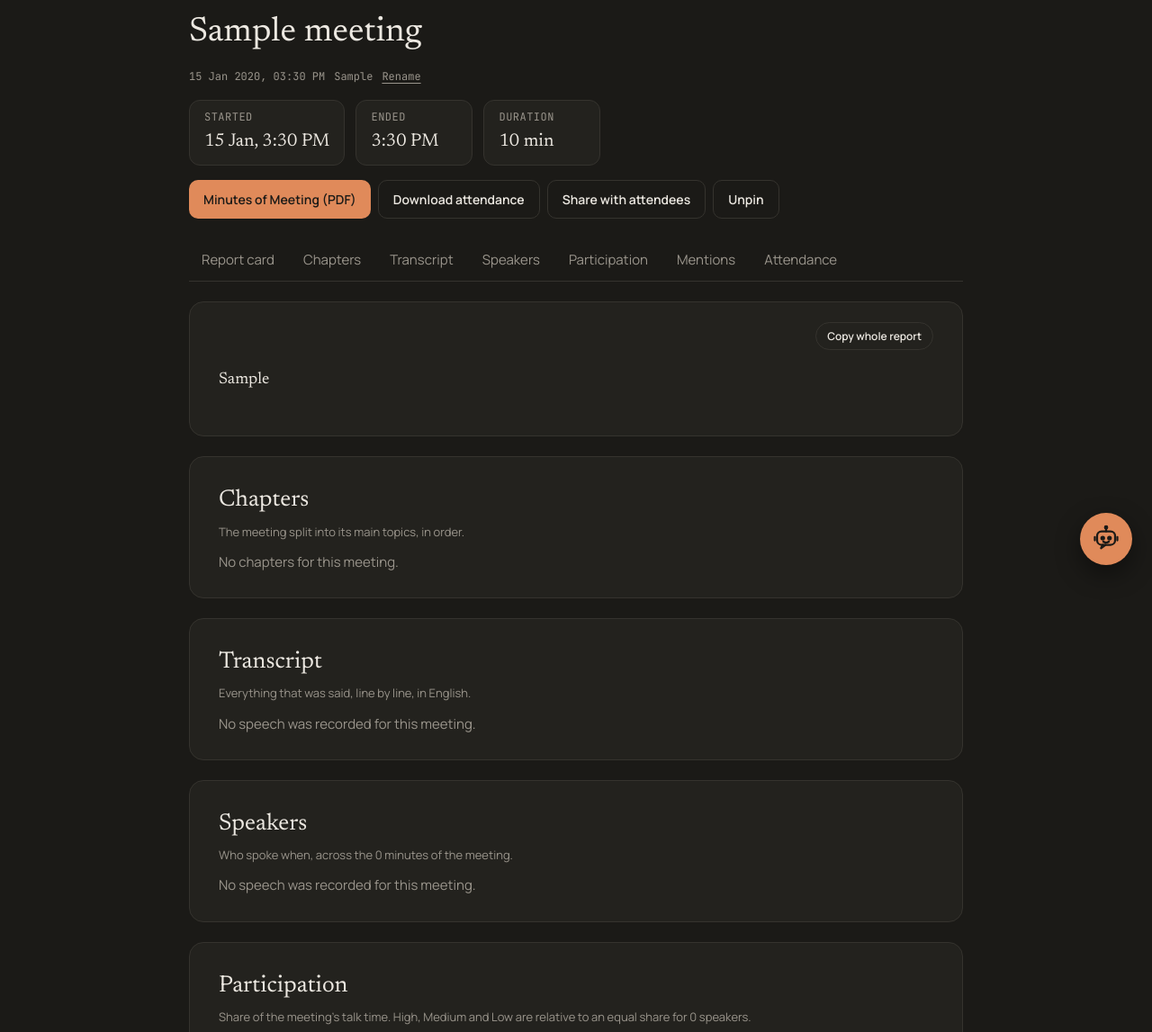
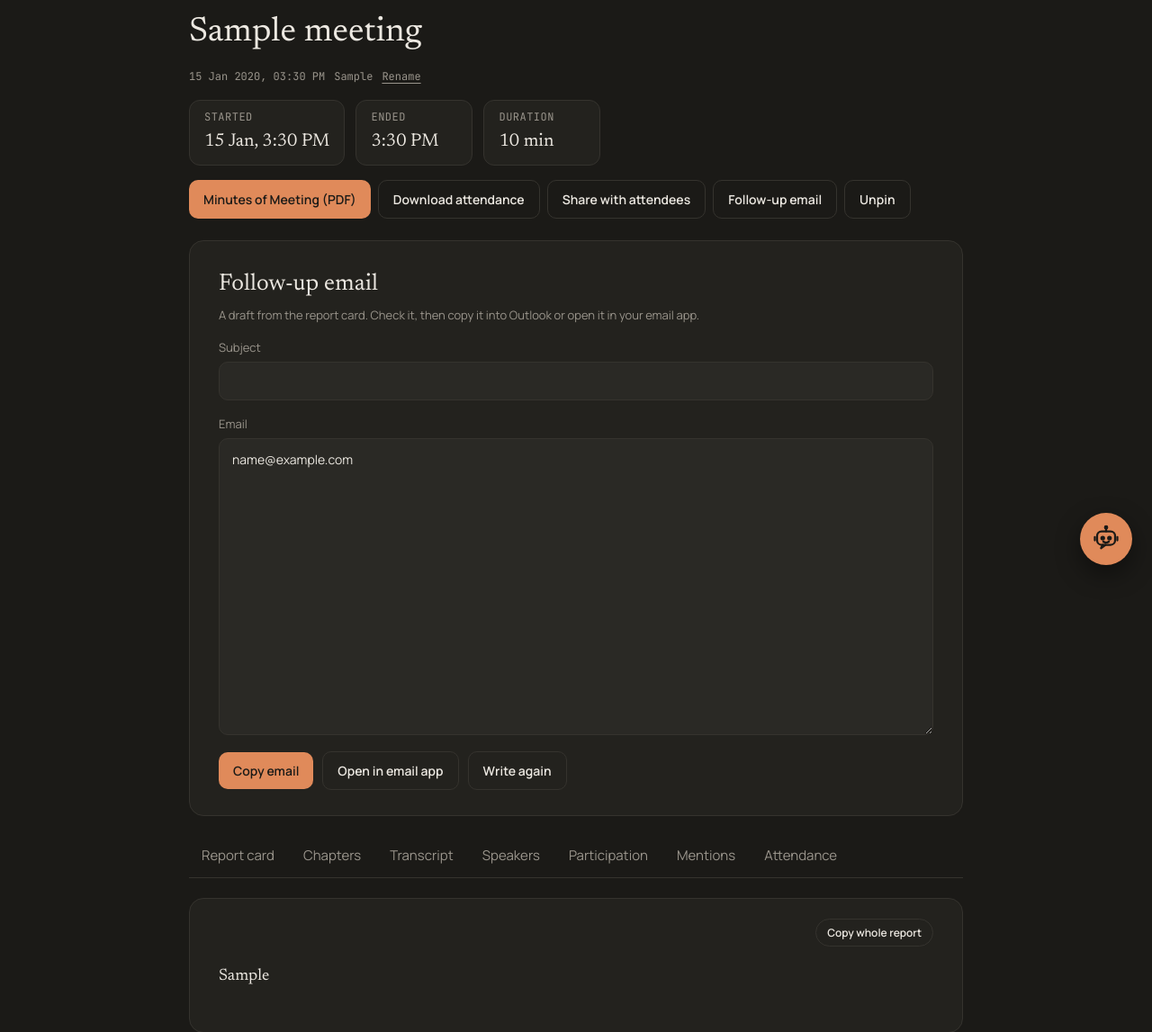
Before and after one commit to sameer-sde/meeting-agent, a Flask app: page /report/1 in a window 1280 px wide. Shown: the part 150-1297 px from the top of the page at 90% size. Run offline with Flask 3, Linux system fonts and the light colour scheme; the visitor is signed in with stand-in values (Sample User, id 1); tables that the repository leaves empty hold one stand-in row (values such as "Sample post"); grey boxes marked "Sample" are stand-in pictures; some libraries are stand-ins or nearby versions.

Commit message:
Names and terms list, meeting types, follow-up email draft

```diff
--- a/web/app.py
+++ b/web/app.py
@@ -4,6 +4,7 @@ Run locally:   python -m web.app        (opens on http://localhost:5050)
 Run online:    gunicorn web.app:app     (see README for Render setup)
 """
 import os
+import re
 import threading
 import time
 from datetime import datetime, timezone
@@ -564,7 +565,10 @@ def report(rid):
     from .reports import plain
     copies = {"summary": plain(m.report_md, "Summary"), "actions": plain(m.report_md, "Action items"),
               "all": f"{m.title}\n" + plain(m.report_md)}
+    fu_subject, fu_body = _split_subject(m.followup_email)
     return render_template("report.html", m=m, report_html=html, part_rows=part_rows, copies=copies,
+                           fu_subject=fu_subject, fu_body=fu_body,
+                           fu_to=",".join(p["email"] for p in share_to if p["status"].startswith("Attended")),
                            mentions=ments, people=people, chapters=chapters, share_to=share_to,
                            followups=followups, score=score,
                            widget=_widget("this meeting", url_for("ask", rid=m.id), url_for("chat_clear", rid=m.id),
@@ -574,6 +578,15 @@ def report(rid):
                            open_tasks=Session.query(Task).filter_by(meeting_id=m.id, done=False).count(),
                            lines=analytics.transcript_rows(segs, TZ, JUNK),
                            timeline=analytics.timeline(segs, TZ))
+
+
+def _split_subject(text):
+    """("subject", "body") from a draft whose first line is "Subject: ..."."""
+    text = (text or "").strip()
+    first, _, rest = text.partition("\n")
+    if first.lower().startswith("subject:"):
+        return first.split(":", 1)[1].strip(), rest.strip()
+    return "", text
 
 
 def _safe_name(m):
@@ -659,6 +672,27 @@ def fix_speaker(rid):
             t.owner, t.text = swap(t.owner)[:255], swap(t.text)
     Session.commit()
     flash(f"“{old}” now shows as “{new}” in this meeting.")
+    return redirect(back)
+
+
+@app.post("/report/<int:rid>/followup")
+@login_required
+def followup_email(rid):
+    """Write (or write again) a follow-up email draft from the report card. One AI call."""
+    from . import reports
+    m = _own_meeting(rid)
+    back = url_for("report", rid=rid) + "#followup"
+    if not m.report_md or m.status != "done":
+        return redirect(back)
+    rows = Session.query(Task).filter_by(meeting_id=m.id).order_by(Task.id).all()
+    task_lines = "\n".join(f"- {t.text} | owner: {t.owner or 'not set'} | due: {t.due or 'not set'}" for t in rows)
+    try:
+        m.followup_email = reports.make_followup(m.title, local_time(m.created_at, "%d %B %Y"),
+                                                 g.user.name or g.user.first_name, m.report_md, task_lines,
+                                                 g.user.vocab or "")
+        Session.commit()
+    except Exception as e:
+        flash(f"Couldn't write the email: {e}")
     return redirect(back)
 
 
@@ -1135,7 +1169,9 @@ def mom(rid):
     import re
     html = re.sub(r"(</strong>\s*)(Not covered|Partly covered|Covered)\b",
                   lambda x: x[1] + f'<span class="ag {x[2].split()[0].lower()}">{x[2]}</span>', html)
-    return render_template("mom.html", m=m, mom_html=html, people=people, prepared_for=g.user)
+    from .reports import KINDS, kind_of
+    return render_template("mom.html", m=m, mom_html=html, people=people, prepared_for=g.user,
+                           kinds=KINDS, kind=kind_of(m.title, m.kind), kind_chosen=m.kind in KINDS)
 
 
 def _mom_markdown(m):
@@ -1168,18 +1204,21 @@ def _mom_markdown(m):
 @login_required
 def mom_agenda(rid):
     """Add or change a meeting's agenda after the fact, and write the minutes again with it."""
+    from .reports import SHAPES
     m = _own_meeting(rid)
     m.agenda = _clean_agenda(request.form.get("agenda", ""))
+    if request.form.get("kind") in SHAPES:
+        m.kind = request.form["kind"]
     Session.commit()
     if request.form.get("rewrite"):
         try:
             m.mom_md = tasks.build_mom(Session(), g.user, m)
             Session.commit()
-            flash("Agenda saved and the minutes were written again with the agenda check.")
+            flash("Saved. The minutes were written again.")
         except Exception as e:
-            flash(f"Agenda saved, but the minutes couldn't be written again: {e}")
+            flash(f"Saved, but the minutes couldn't be written again: {e}")
     else:
-        flash("Agenda saved. Press Rewrite MOM to add the agenda check.")
+        flash("Saved. Press Rewrite MOM to write the minutes again with these changes.")
     return redirect(url_for("mom", rid=rid))
 
 
@@ -1310,6 +1349,9 @@ def settings():
                 flash("The Transcription key should start with vxa_tx_. On Vexa, choose 'Transcription Key' when creating it.")
                 return _back("settings")
             u.tx_key = tx
+        if "vocab" in request.form:
+            words = [" ".join(w.split())[:60] for w in re.split(r"[\n,]+", request.form["vocab"])]
+            u.vocab = "\n".join(dict.fromkeys(w for w in words if w))[:3000] or None
         if "report_to" in request.form:
             u.report_to = request.form["report_to"].strip()
         if request.form.get("bot_form"):
--- a/web/models.py
+++ b/web/models.py
@@ -80,6 +80,7 @@ class User(Base):
     always_join: Mapped[bool | None] = mapped_column(Boolean, nullable=True, default=False)
     weekly_on: Mapped[bool | None] = mapped_column(Boolean, nullable=True, default=True)   # Monday summary email
     weekly_sent: Mapped[str | None] = mapped_column(String(10), nullable=True)            # date it was last sent
+    vocab: Mapped[str | None] = mapped_column(Text, nullable=True)   # names and terms, spelled correctly, one per line
     created_at: Mapped[datetime] = mapped_column(DateTime(timezone=True), default=now)
 
     meetings = relationship("Meeting", back_populates="user", cascade="all, delete-orphan")
@@ -166,6 +167,8 @@ class Meeting(Base):
     pinned: Mapped[bool | None] = mapped_column(Boolean, nullable=True, default=False)   # kept at the top of the dashboard
     speaker_map_json: Mapped[str | None] = mapped_column(Text, nullable=True)  # {"name as heard": "corrected name"}
     agenda: Mapped[str | None] = mapped_column(Text, nullable=True)            # one point per line
+    kind: Mapped[str | None] = mapped_column(String(20), nullable=True)        # standard | status | interview
+    followup_email: Mapped[str | None] = mapped_column(Text, nullable=True)    # draft written on request
     tries: Mapped[int | None] = mapped_column(Integer, nullable=True)        # attempts at writing the report
     writing_at: Mapped[datetime | None] = mapped_column(DateTime(timezone=True), nullable=True)  # last attempt began
     followups_json: Mapped[str | None] = mapped_column(Text, nullable=True)  # promise tracker; None = not looked for
--- a/web/templates/report.html
+++ b/web/templates/report.html
@@ -62,6 +62,10 @@ pre{white-space:pre-wrap;font:12px/1.6 'JetBrains Mono',monospace;color:var(--mu
 .danger summary{color:var(--muted);text-decoration:underline;text-underline-offset:3px;display:inline-block}
 .danger[open]{border:1px solid #5A3328;border-radius:14px;padding:18px;background:#261D1A}
 .danger .hint{margin:12px auto;max-width:56ch}
+#followup input,#followup textarea{width:100%}
+#followup textarea{background:var(--panel2);border:1px solid var(--line);border-radius:10px;color:var(--ink);font:14px/1.55 Manrope,sans-serif;padding:12px 14px;resize:vertical}
+.fuacts{display:flex;gap:10px;flex-wrap:wrap;margin-top:12px;align-items:center}
+.fuacts form{margin:0}
 .fixname{margin:10px 0 4px}
 .fixname summary{cursor:pointer;text-decoration:underline;text-underline-offset:3px;color:var(--muted)}
 .fixname form{display:flex;gap:12px;align-items:flex-end;flex-wrap:wrap;margin-top:12px}
@@ -142,6 +146,7 @@ p.more{margin:14px 0 0}
     {% if lines %}<a class="btn ghost" href="{{ url_for('transcript_txt', rid=m.id) }}">Download transcript</a>{% endif %}
     {% if lines %}<button type="button" class="btn ghost" data-open-chat>Chat with this meeting</button>{% endif %}
     <a class="btn ghost" href="#share" onclick="document.getElementById('share').open=true">Share with attendees</a>
+    {% if m.status == 'done' and m.report_md %}<a class="btn ghost" href="#followup" onclick="document.getElementById('followup').open=true">Follow-up email</a>{% endif %}
     <form method="post" action="{{ url_for('pin', rid=m.id) }}" style="display:inline"><button class="btn ghost">{{ 'Unpin' if m.pinned else 'Pin to top' }}</button></form>
   </div>
   <details class="panel pop" id="share"><summary><h2>Share this report</h2></summary>
@@ -154,6 +159,23 @@ p.more{margin:14px 0 0}
       <label class="f" for="extra">Other email addresses (separate with commas)</label>
       <div class="tools"><input type="text" id="extra" name="extra" placeholder="name@company.com, another@company.com"><button class="btn accent">Send report</button></div>
     </form>
+  </details>
+  <details class="panel pop" id="followup" {{ 'open' if fu_body }}><summary><h2>Follow-up email</h2></summary>
+    {% if fu_body %}
+    <p class="hint">A draft from the report card. Check it, then copy it into Outlook or open it in your email app.</p>
+    <label class="f" for="fusub">Subject</label>
+    <input type="text" id="fusub" value="{{ fu_subject }}" aria-label="Email subject">
+    <label class="f" for="fubody">Email</label>
+    <textarea id="fubody" rows="14" aria-label="Email text">{{ fu_body }}</textarea>
+    <div class="fuacts">
+      <button type="button" class="btn accent" id="fucopy">Copy email</button>
+      <a class="btn ghost" id="fumail" href="#" data-to="{{ fu_to }}">Open in email app</a>
+      <form method="post" action="{{ url_for('followup_email', rid=m.id) }}"><button class="btn ghost">Write again</button></form>
+    </div>
+    {% else %}
+    <p class="hint">Writes a short thank-you email with the key points and who owes what, ready to send to the attendees. Uses one AI call.</p>
+    <form method="post" action="{{ url_for('followup_email', rid=m.id) }}"><button class="btn accent">Write the email</button></form>
+    {% endif %}
   </details>
   <section class="panel rec" id="recording" hidden>
     <span class="mono">RECORDING</span>
@@ -382,5 +404,19 @@ p.more{margin:14px 0 0}
     if (player.readyState > 0) fixLength(); else player.play();
   });
 })();
+
+(function(){
+  var c=document.getElementById('fucopy');if(!c)return;
+  var sub=document.getElementById('fusub'),body=document.getElementById('fubody'),mail=document.getElementById('fumail');
+  c.addEventListener('click',function(){
+    var t='Subject: '+sub.value+'\n\n'+body.value;
+    (navigator.clipboard?navigator.clipboard.writeText(t):Promise.reject()).catch(function(){body.select();document.execCommand('copy');})
+      .then(function(){c.textContent='Copied';setTimeout(function(){c.textContent='Copy email'},2500);});
+  });
+  mail.addEventListener('click',function(e){
+    e.preventDefault();
+    location.href='mailto:'+encodeURIComponent(mail.dataset.to).replace(/%2C/g,',')+'?subject='+encodeURIComponent(sub.value)+'&body='+encodeURIComponent(body.value);
+  });
+})();
 </script>
 {% endblock %}
--- a/web/templates/settings.html
+++ b/web/templates/settings.html
@@ -66,6 +66,11 @@ textarea:focus-visible{outline:2px solid var(--accent);outline-offset:1px}
       <label class="check"><input type="checkbox" name="brief_on" value="1" {{ 'checked' if g.user.briefs }}> Send me a brief before each scheduled meeting</label>
     </div>
     <div class="card">
+      <h2>Names and terms</h2>
+      <p class="hint">Names of people, clients, products and short forms your team uses, one per line or separated by commas. The report, minutes and tasks will spell them exactly like this, even when the transcript hears them wrongly.</p>
+      <textarea name="vocab" rows="4" maxlength="3000" placeholder="ADNOC&#10;SharePoint&#10;Sangeeth, Suhaib, Waseem&#10;SDD, UAT">{{ g.user.vocab or '' }}</textarea>
+    </div>
+    <div class="card">
       <h2>Monday summary</h2>
       <p class="hint">Every Monday at 9 AM, one email with last week's meetings, what was decided, and which tasks are overdue or due this week. Nothing is sent in a week with no meetings and no open tasks.</p>
       <label class="check"><input type="checkbox" name="weekly_on" value="1" {{ 'checked' if g.user.weekly }}> Email me a summary every Monday</label>
```
Also changed, not shown: web/reports.py (+130 -16 lines), web/tasks.py (+5 -3 lines), web/templates/mom.html (+9 -3 lines).
